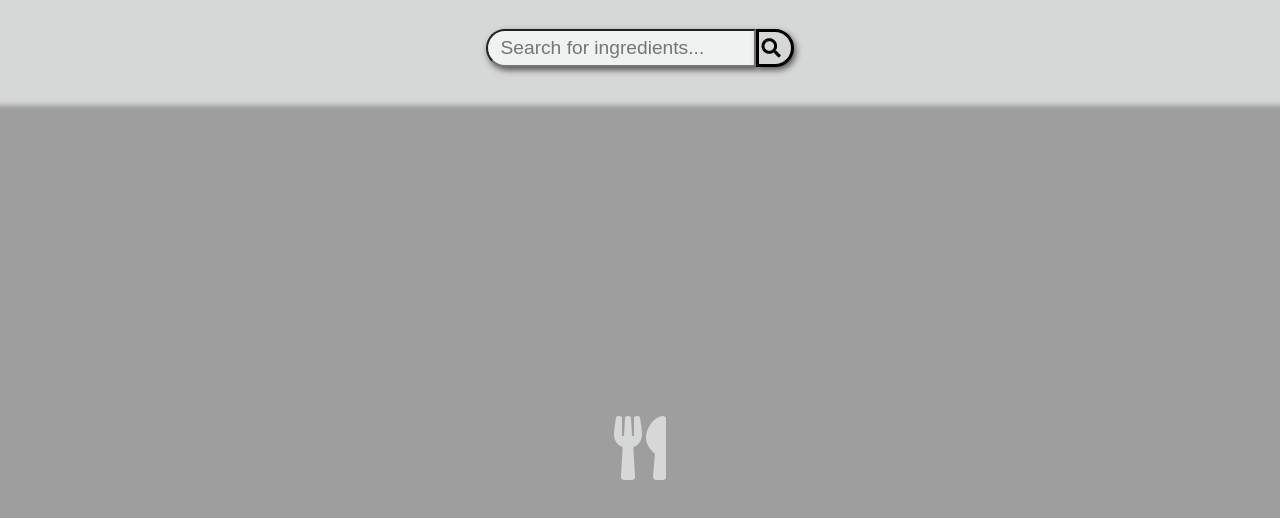
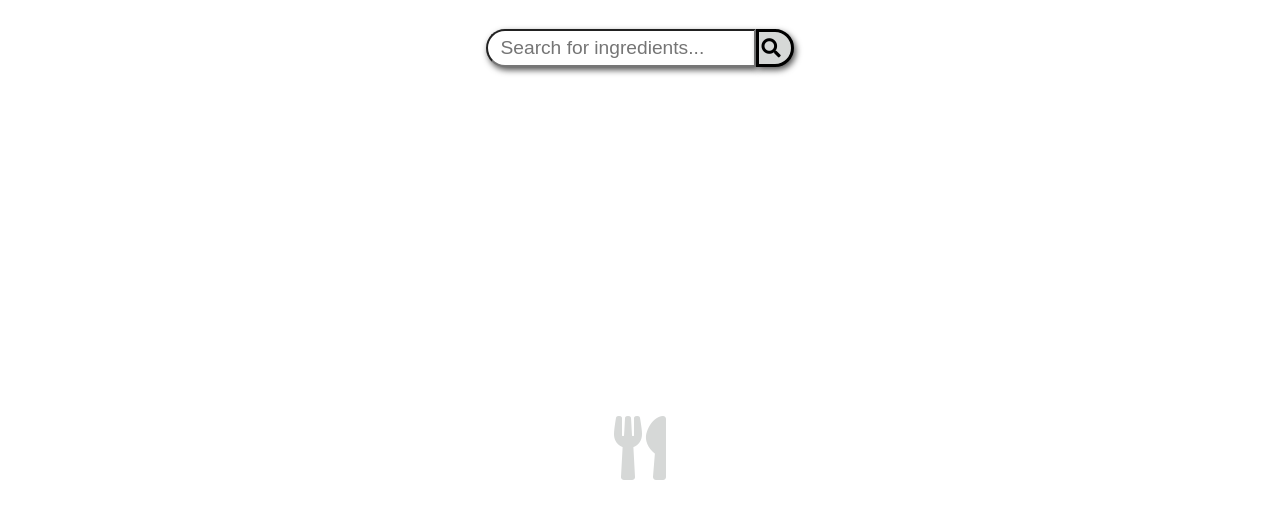
Before and after one commit to MaciejReimann/la-tortilla, a React (Create React App) app in the folder client/: page / in a window 1280 px wide. Shown: the top 518 px of the page. Built offline with nearby package versions, Linux system fonts and the light colour scheme; no server answers.

Commit message:
colors and shadows restyled

```diff
--- a/client/src/components/RecipeCard.js
+++ b/client/src/components/RecipeCard.js
@@ -9,7 +9,7 @@ export default function RecipeCard({ title, tags, src, href, onTagClick }) {
     <div className="card">
       <SquaredImage src={src} alt={title} href={href}>
         <div className="link">
-          <i className="fas fa-external-link-alt" />
+          <i className="link-icon fas fa-external-link-alt" />
         </div>
       </SquaredImage>
       <div className="title">{title}</div>
--- a/client/src/components/SquaredImage.js
+++ b/client/src/components/SquaredImage.js
@@ -65,8 +65,8 @@ export default class SquaredImage extends Component {
     ) {
       marginLeft = marginLeft - borderPx;
       marginTop = marginTop - borderPx;
-      height = height + 2 * borderPx + 2; // arbitrary value - should be taken from image croper borderWidth
-      width = width + 2 * borderPx + 2; // arbitrary value - should be taken from image croper borderWidth
+      height = height + 2 * borderPx;
+      width = width + 2 * borderPx;
       return { width, height, marginLeft, marginTop };
     }
     const final = removeUglyBorder(2, output);
--- a/client/src/styles/card.css
+++ b/client/src/styles/card.css
@@ -3,24 +3,26 @@
 =============================*/
 
 .card {
-  border: 1px solid black;
-  background-color: azure;
-  /* padding: ; */
+  border-radius: 5px;
 }
 
+/* Center image cropper verically and horizontally */
 .image-container {
   display: grid;
   justify-content: center;
   align-content: center;
 }
-
+/* Specify the padding inside image-container, i.e. the cropper;
+dimensions -> from there js will calculate the image size and position */
 .image-cropper {
-  border: 1px solid white;
   border-radius: 5px;
-  width: calc(var(--sm-card-h) * 0.7);
-  height: calc(var(--sm-card-h) * 0.7);
+  width: calc(var(--sm-card-h) * 0.8);
+  height: calc(var(--sm-card-h) * 0.8);
   overflow: hidden;
   position: relative;
+}
+.image-cropper > img:hover {
+  cursor: pointer;
 }
 
 .link {
@@ -29,18 +31,16 @@
   bottom: 0.1rem;
 }
 
-.fa-external-link-alt {
+.link-icon {
   color: hsla(0, 0%, 9%, 0.678);
 }
 
 .title {
-  padding-left: 0.4rem;
-  border: 1px solid pink;
   font-size: 1.2rem;
 }
 
 .tag-list {
-  border: 1px solid rgb(63, 177, 29);
+  /* border: 1px solid rgb(63, 177, 29); */
 }
 
 .tag {
--- a/client/src/styles/colors.css
+++ b/client/src/styles/colors.css
@@ -5,12 +5,16 @@
 :root {
   --darkest: rgb(158, 158, 158);
   --darker: rgb(214, 216, 215);
+  --light: rgb(225, 226, 226);
   --lightest: rgb(240, 241, 241);
 }
 
 .header {
-  background-color: var(--darker);
-  box-shadow: 0px 4px 5px 5px var(--darker);
+  background-color: white;
+  box-shadow: 0px 8px 8px 8px white;
+
+  /* background-color: var(--light); */
+  /* box-shadow: 0px 4px 5px 5px var(--light); */
 }
 
 .search-input {
@@ -21,7 +25,8 @@
 
 .search-input:focus {
   outline: 0;
-  background-color: var(--lightest);
+  background-color: white;
+  /* background-color: var(--lightest); */
 }
 
 .search-button {
@@ -31,13 +36,15 @@
 }
 
 .main {
-  color: red;
-  background-color: var(--darkest);
+  color: black;
+  background-color: white;
+  /* background-color: var(--darkest); */
 }
 
 .aside-left,
 .aside-right {
-  background-color: var(--darkest);
+  background-color: white;
+  /* background-color: var(--darkest); */
 }
 
 .welcome {
@@ -47,3 +54,15 @@
 .welcome-icon {
   color: var(--darker);
 }
+
+.card {
+  /* border: 1px solid black; */
+  /* background-color: var(--lightest); */
+  background-color: white;
+
+  box-shadow: 2px 3px 6px #525252;
+}
+
+.image-cropper {
+  box-shadow: 2px 3px 6px #525252;
+}
--- a/client/src/styles/layout.css
+++ b/client/src/styles/layout.css
@@ -14,6 +14,7 @@ body {
 }
 
 .header {
+  position: fixed;
   grid-area: header;
   min-height: var(--sm-card-h);
   z-index: 1200;
@@ -77,10 +78,11 @@ body {
     "aside-l main aside-r";
 }
 
+/* Mobile-first approach; could be planned differently on larger screeens */
 .card-list {
   display: grid;
   justify-content: center;
-  border: 1px solid blue;
+  padding-top: 1rem;
 }
 
 .card {
@@ -104,7 +106,9 @@ body {
 
 .title {
   grid-area: title;
+  padding: 0.3rem 0.3rem 0 0;
 }
+
 .tags {
   grid-area: tags;
 }
```
